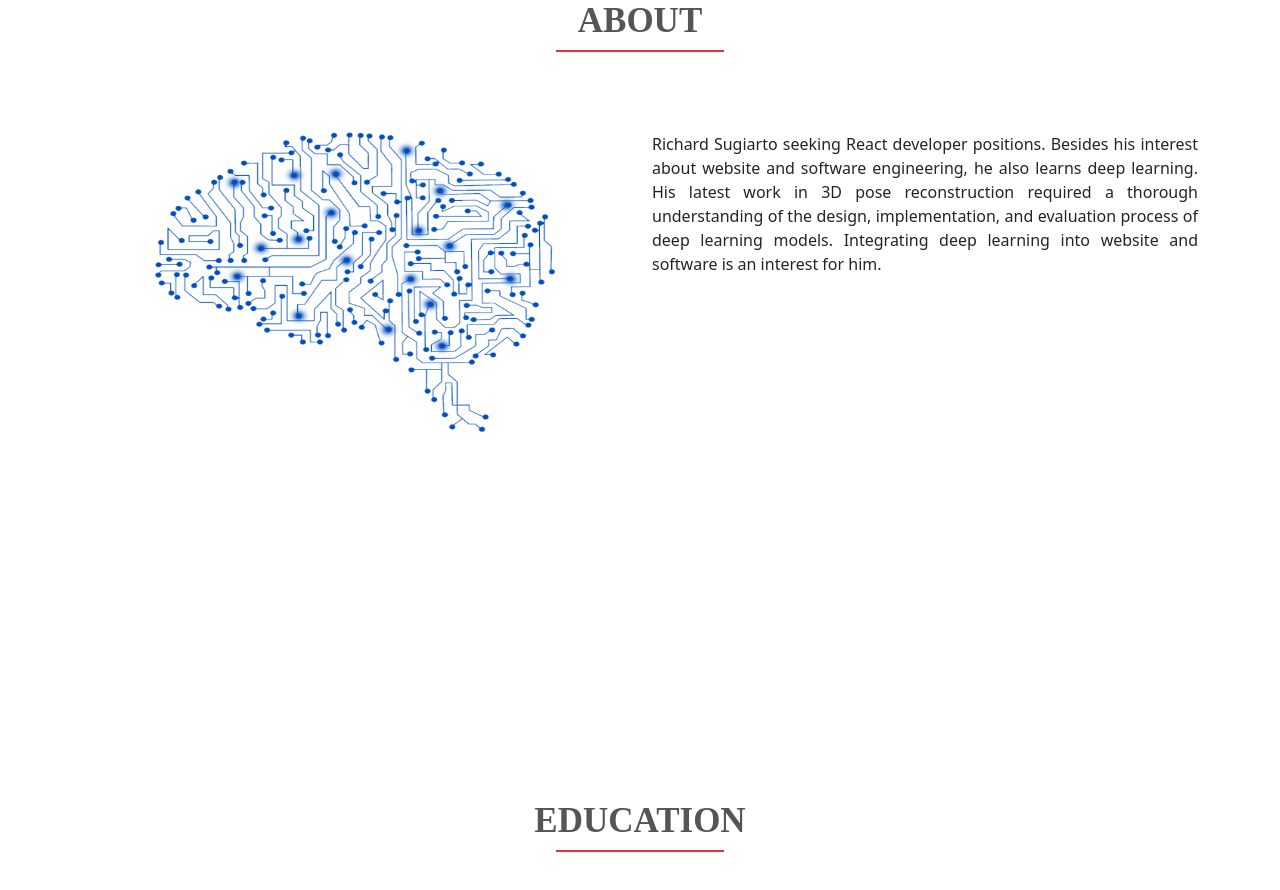
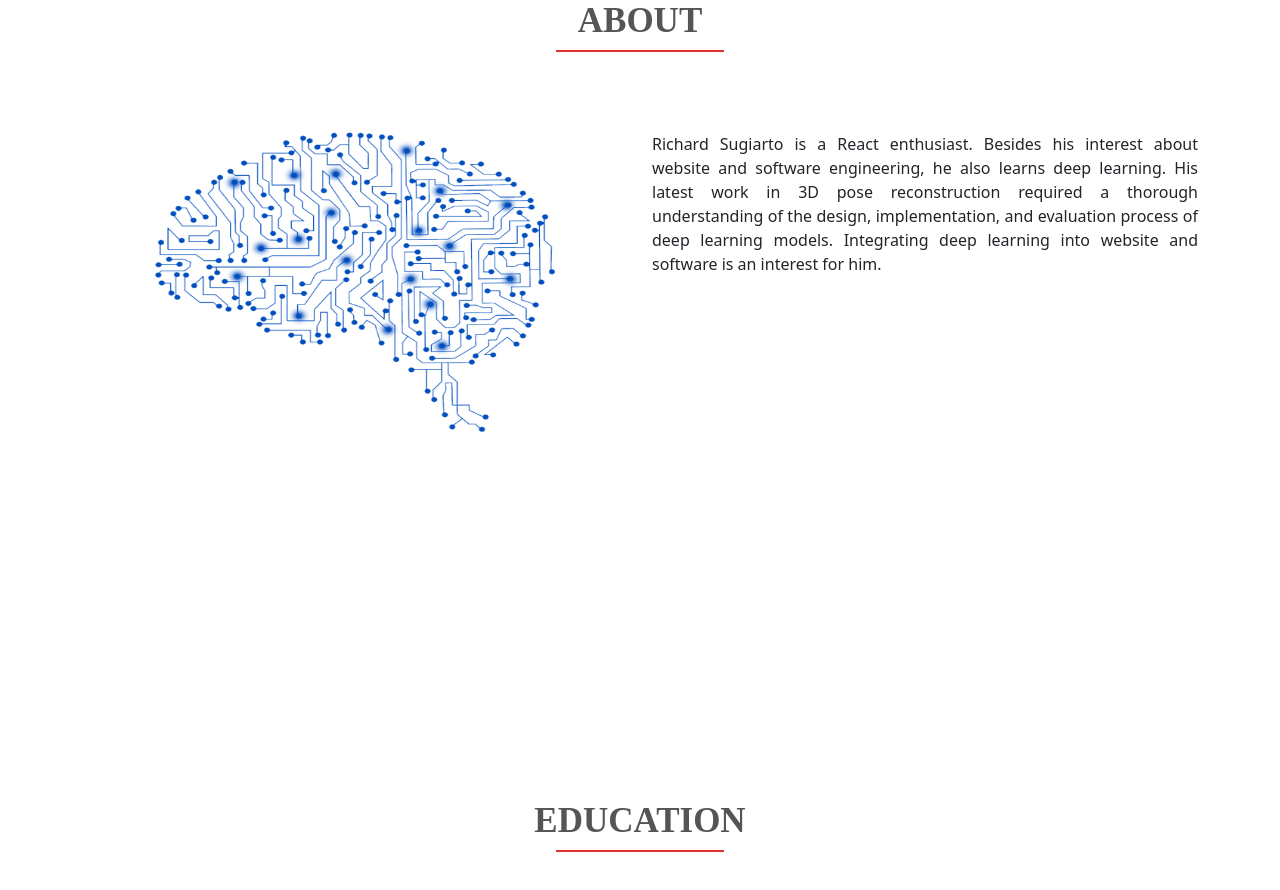
Before and after one commit to richardsugiarto/richard-sugiarto, a React (Create React App) app: page / in a window 1280 px wide. Shown: the part 880-1770 px from the top of the page. Built offline with nearby package versions, Linux system fonts and the light colour scheme.

Commit message:
Update About.js

```diff
--- a/src/pages/About.js
+++ b/src/pages/About.js
@@ -26,7 +26,7 @@ function About() {
                         </Col>
                         <Col lg="6" sm="12">
                             <p style={{ textAlign: 'justify' }}>
-                                Richard Sugiarto seeking React developer positions. Besides his interest about website and software
+                                Richard Sugiarto is a React enthusiast. Besides his interest about website and software
                                 engineering, he also learns deep learning. His latest work in 3D pose reconstruction required a thorough
                                 understanding of the design, implementation, and evaluation process of deep learning models. Integrating
                                 deep learning into website and software is an interest for him.
```
